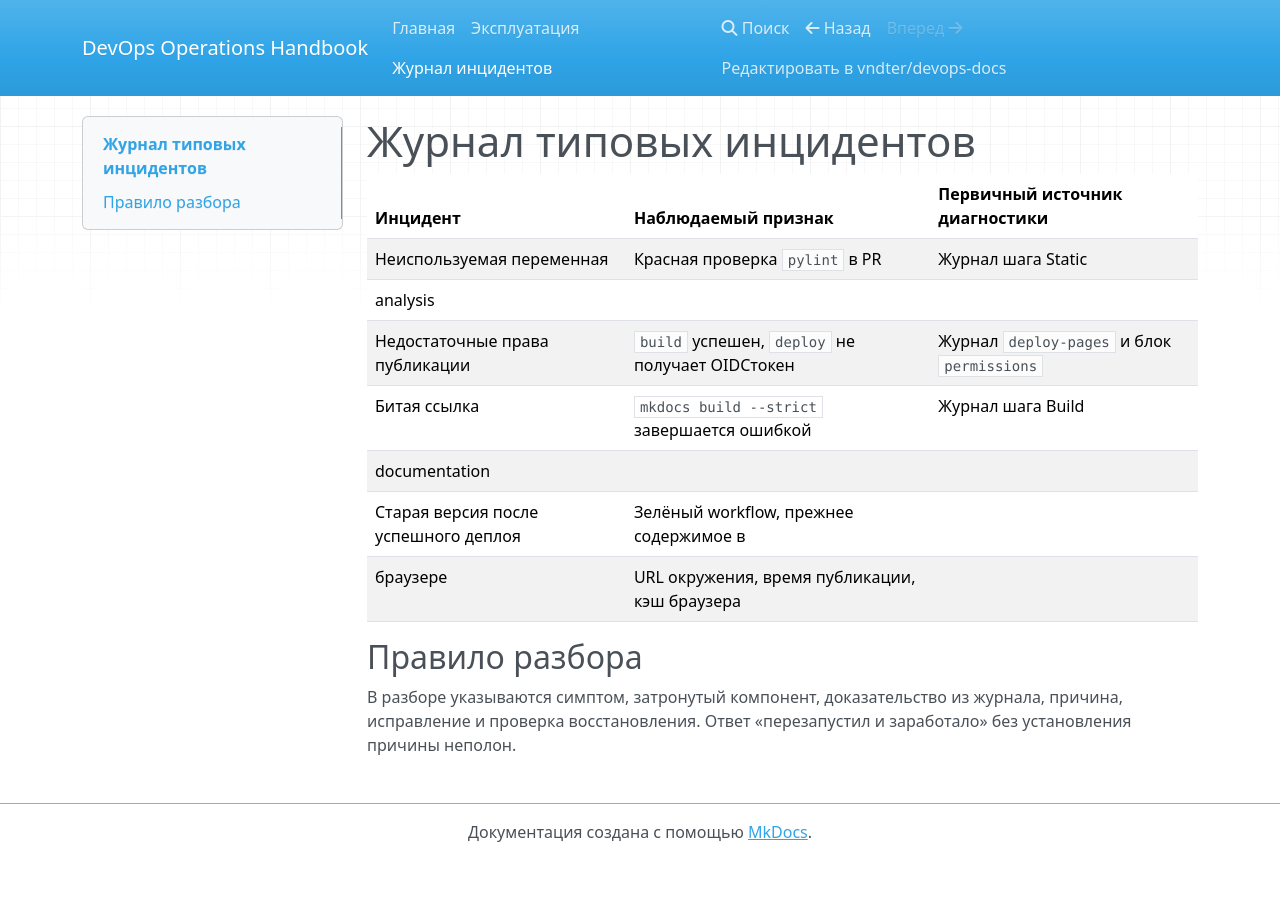
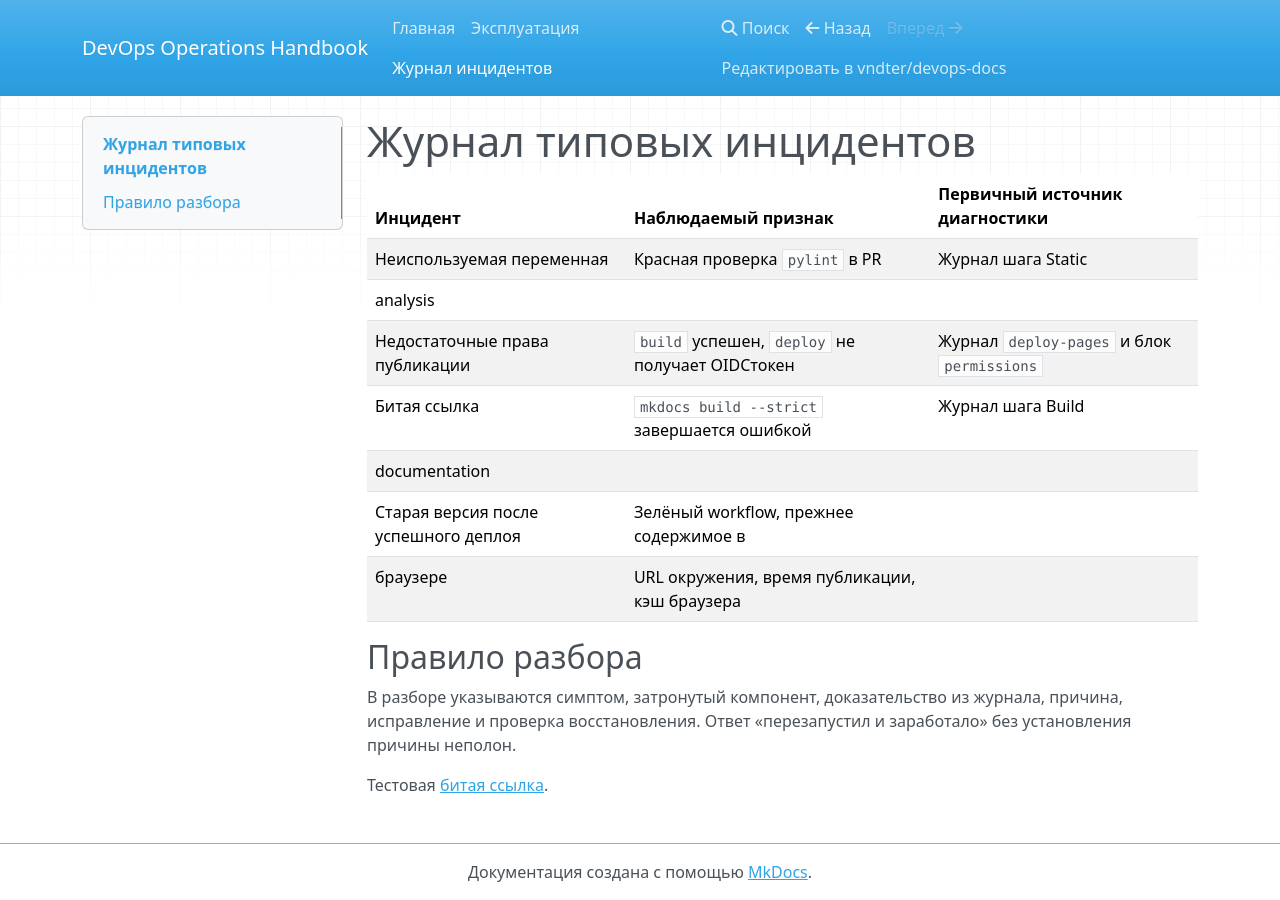
Before and after one commit to vndtr/devops-docs, an MkDocs documentation site: the page built from docs/incidents.md, in a window 1280 px wide. Built offline with MkDocs 1.6.1, drawn with Linux system fonts in a browser that asks for light colours; nearby versions of some CDN libraries.

Commit message:
test: add broken link to verify PR validation

```diff
--- a/docs/incidents.md
+++ b/docs/incidents.md
@@ -15,3 +15,5 @@ documentation |
 В разборе указываются симптом, затронутый компонент, доказательство из журнала,
 причина, исправление и проверка восстановления. Ответ «перезапустил и заработало»
 без установления причины неполон.
+
+Тестовая [битая ссылка](missing-page.md).
```
